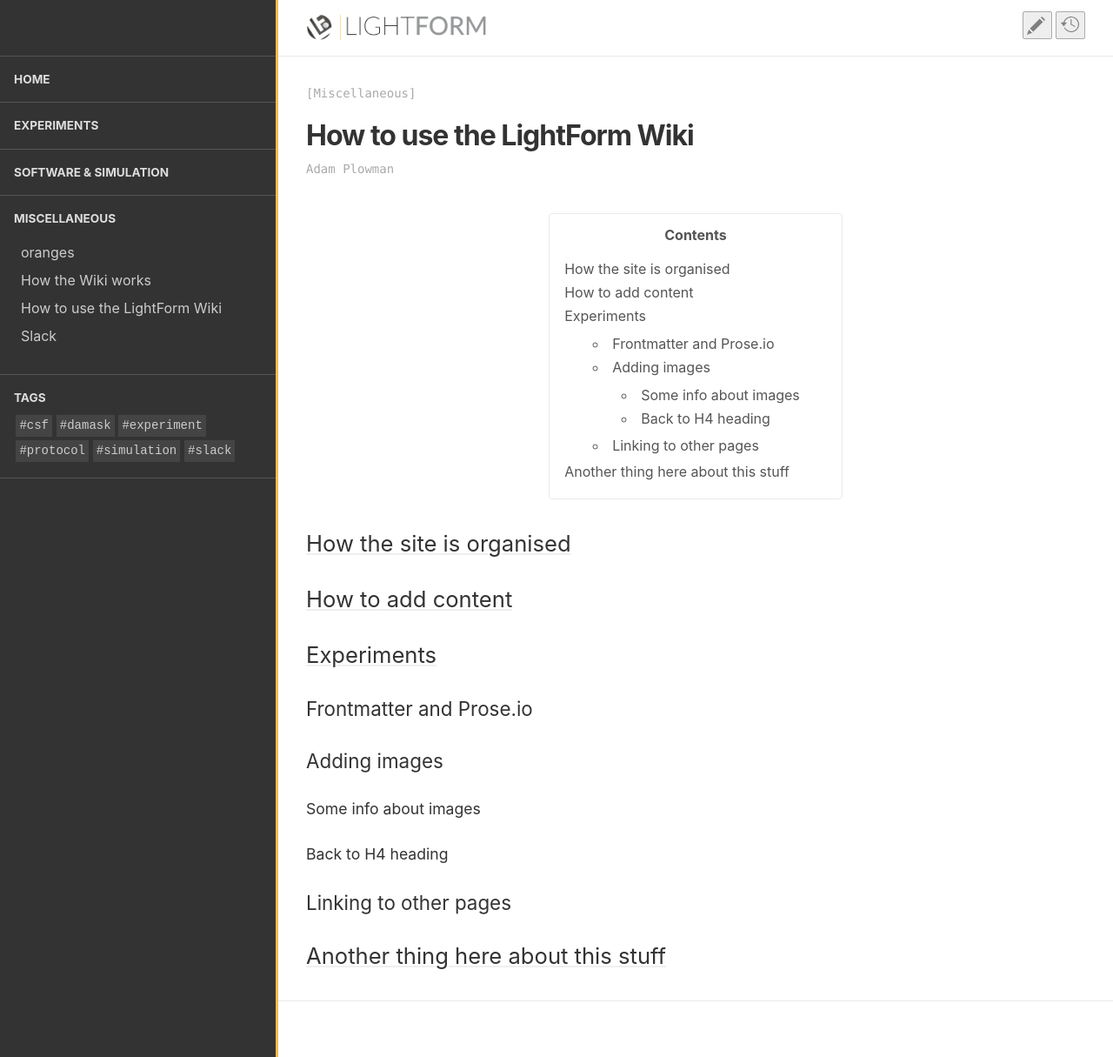
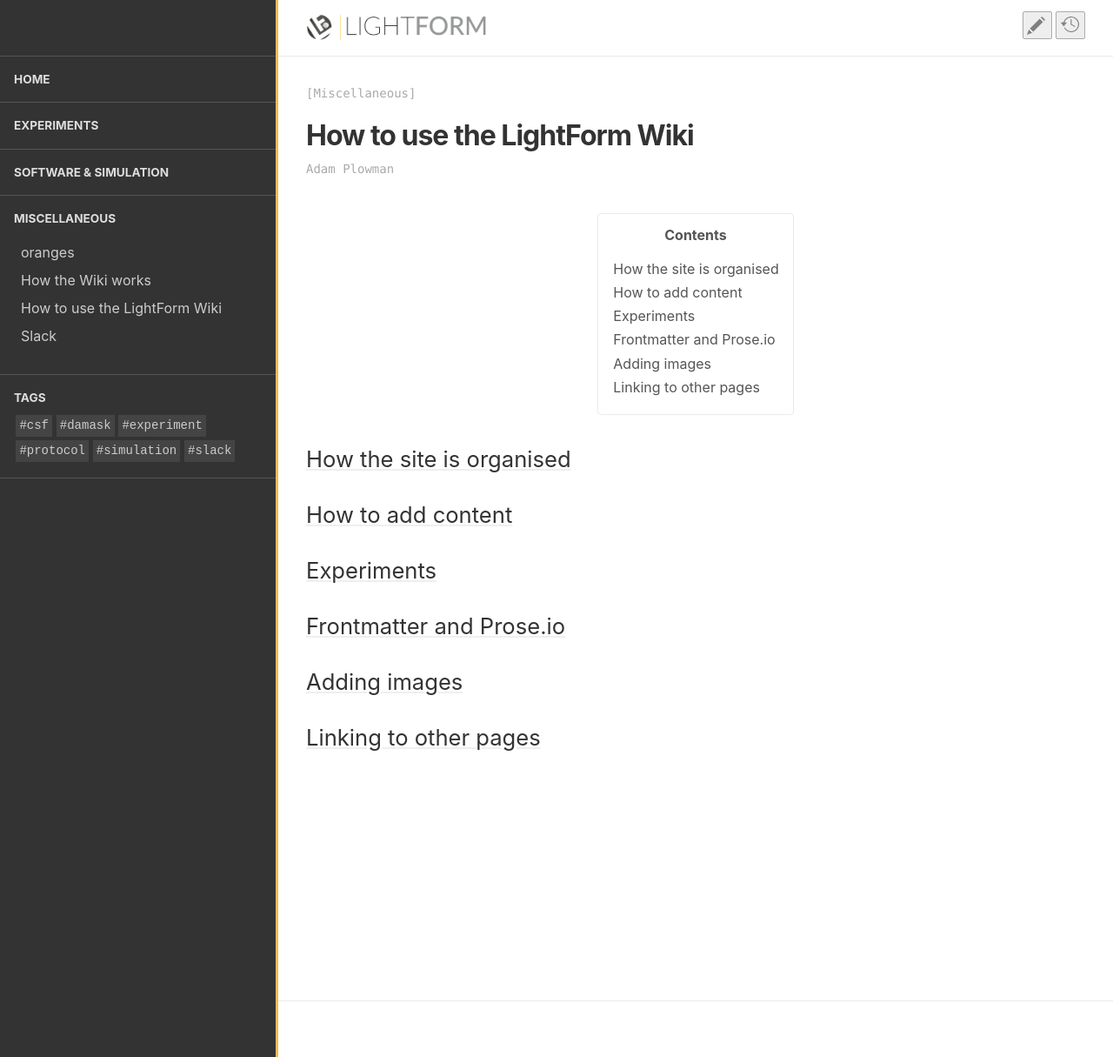
Before and after one commit to test-aplowman/test-aplowman.github.io, a Jekyll site: the page built from collections/_miscellaneous/how_to_use_wiki.md, in a window 1280 px wide and 1215 px high. Shown: the whole window at 87% size. Built offline with Jekyll 4.4.1, drawn with Linux system fonts in a browser that asks for light colours.

Commit message:
Update how_to_use_wiki.md

```diff
--- a/collections/_miscellaneous/how_to_use_wiki.md
+++ b/collections/_miscellaneous/how_to_use_wiki.md
@@ -12,14 +12,8 @@ published: true
 
 ## Experiments
 
-### Frontmatter and Prose.io
+## Frontmatter and Prose.io
 
-### Adding images
+## Adding images
 
-#### Some info about images
-
-#### Back to H4 heading
-
-### Linking to other pages
-
-## Another thing here about this stuff
+## Linking to other pages
```
